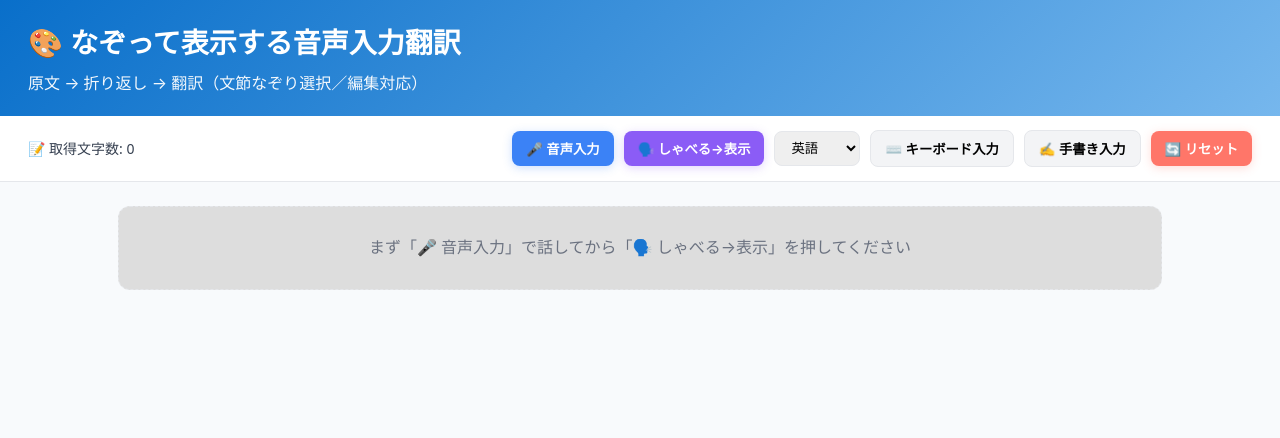
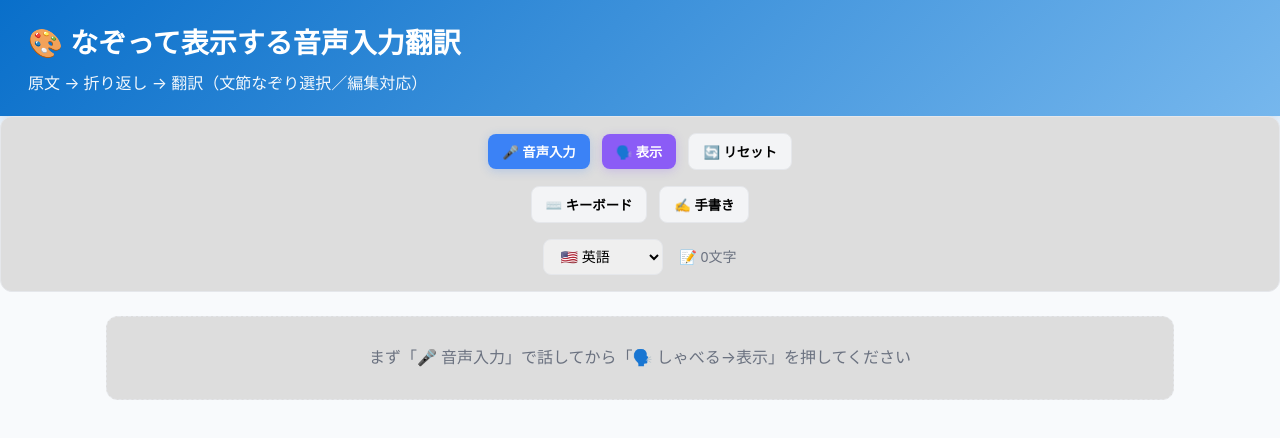
Before and after one commit to rsplndnt/scribble-translator, a React (Vite) app: page / in a window 1280 px wide. Shown: the top 438 px of the page. Built offline with nearby package versions, Linux system fonts and the light colour scheme.

Commit message:
UI最適化とスマホ対応を実装 - ボタン配置の改善、レスポンシブデザイン、タッチフレンドリーな操作

```diff
--- a/src/components/ScribbleTranslator.jsx
+++ b/src/components/ScribbleTranslator.jsx
@@ -828,16 +828,10 @@ const ScribbleTranslator = () => {
       </div>
 
       <div style={styles.toolbar}>
-        <div style={styles.toolbarInfo}>
-          {isListening ? (
-            <span style={{ color: "#ef4444", fontWeight: 600 }}>🎤 音声入力中…</span>
-          ) : (
-            <span>📝 取得文字数: {currentText.length}</span>
-          )}
-        </div>
-        <div style={styles.toolbarButtons}>
+        {/* メイン操作ボタン群 */}
+        <div style={styles.toolbarMain}>
           <button onClick={toggleMic} style={styles.btnBlue}>
-            {isListening ? "⏹ 音声停止" : "🎤 音声入力"}
+            {isListening ? "⏹ 停止" : "🎤 音声入力"}
           </button>
           <button
             onClick={() => {
@@ -847,19 +841,23 @@ const ScribbleTranslator = () => {
             }}
             style={styles.btnPurple}
           >
-            🗣️ しゃべる→表示
+            🗣️ 表示
           </button>
-          <select
-            value={targetLang}
-            onChange={(e) => setTargetLang(e.target.value)}
-            style={styles.select}
-            aria-label="翻訳先言語"
+          <button
+            onClick={() => {
+              setVisibleText("");
+              setSelectedGroups(new Set());
+              setMode("idle");
+            }}
+            style={styles.btnGhost}
           >
-            <option value="en">英語</option>
-            <option value="ko">韓国語</option>
-            <option value="zh">中国語</option>
-          </select>
-            <button
+            🔄 リセット
+          </button>
+        </div>
+
+        {/* 入力方法選択ボタン群 */}
+        <div style={styles.toolbarInput}>
+          <button
             onClick={() => {
               console.log('キーボード入力ボタンがクリックされました');
               setInlineEditMode('keyboard');
@@ -876,8 +874,8 @@ const ScribbleTranslator = () => {
             }}
             style={styles.btnGhost}
           >
-            ⌨️ キーボード入力
-            </button>
+            ⌨️ キーボード
+          </button>
           <button
             onClick={() => {
               console.log('手書き入力ボタンがクリックされました');
@@ -895,20 +893,27 @@ const ScribbleTranslator = () => {
             }}
             style={styles.btnGhost}
           >
-            ✍️ 手書き入力
+            ✍️ 手書き
           </button>
-          <button
-            onClick={() => {
-              setCurrentText("");
-              setVisibleText("");
-              setSelectedGroups(new Set());
-              setTriplet({ src: "", back: "", trans: "" });
-              setMode("idle");
-            }}
-            style={styles.btnDanger}
+        </div>
+
+        {/* 言語選択と情報表示 */}
+        <div style={styles.toolbarInfo}>
+          <select
+            value={targetLang}
+            onChange={(e) => setTargetLang(e.target.value)}
+            style={styles.select}
+            aria-label="翻訳先言語"
           >
-            🔄 リセット
-          </button>
+            <option value="en">🇺🇸 英語</option>
+            <option value="ko">🇰🇷 韓国語</option>
+            <option value="zh">🇨🇳 中国語</option>
+          </select>
+          {isListening ? (
+            <span style={styles.listeningIndicator}>🎤 音声入力中…</span>
+          ) : (
+            <span style={styles.textCount}>📝 {currentText.length}文字</span>
+          )}
         </div>
       </div>
 
@@ -924,7 +929,13 @@ const ScribbleTranslator = () => {
           padding: "16px",
           boxShadow: "0 4px 12px rgba(0,0,0,0.15)",
           zIndex: 1000,
-          minWidth: "450px"
+          minWidth: "450px",
+          "@media (max-width: 768px)": {
+            minWidth: "90vw",
+            left: "5vw",
+            right: "5vw",
+            padding: "12px",
+          },
         }}>
           {inlineEditMode === 'keyboard' ? (
             <div>
@@ -966,7 +977,12 @@ const ScribbleTranslator = () => {
                   fontSize: "16px",
                   lineHeight: "1.5",
                   resize: "both",
-                  fontFamily: "inherit"
+                  fontFamily: "inherit",
+                  "@media (max-width: 768px)": {
+                    width: "100%",
+                    height: "100px",
+                    fontSize: "16px",
+                  },
                 }}
                 placeholder="テキストを入力してください..."
                 autoFocus
@@ -1144,20 +1160,57 @@ const styles = {
     color: "#fff",
     padding: "20px 28px",
     boxShadow: "0 6px 22px rgba(9,111,202,.28)",
+    "@media (max-width: 768px)": {
+      padding: "16px 20px",
+    },
   },
-  title: { margin: 0, fontSize: 28, fontWeight: 800 },
-  subtitle: { margin: "6px 0 0", opacity: 0.95 },
+  title: {
+    margin: 0,
+    fontSize: 28,
+    fontWeight: 800,
+    "@media (max-width: 768px)": {
+      fontSize: 24,
+    },
+  },
+  subtitle: {
+    margin: "6px 0 0",
+    opacity: 0.95,
+    "@media (max-width: 768px)": {
+      fontSize: "14px",
+    },
+  },
   toolbar: {
-    background: "#fff",
+    background: "#DDDDDD",
+    border: "1px solid #e5e7eb",
+    borderRadius: 12,
+    padding: "16px 20px",
+    marginBottom: 24,
     display: "flex",
+    flexDirection: "column",
+    gap: 16,
+  },
+  toolbarMain: {
+    display: "flex",
+    justifyContent: "center",
     alignItems: "center",
-    justifyContent: "space-between",
     gap: 12,
-    padding: "14px 28px",
-    borderBottom: "1px solid #e5e7eb",
+    flexWrap: "wrap",
   },
-  toolbarInfo: { fontSize: 14 },
-  toolbarButtons: { display: "flex", gap: 10, flexWrap: "wrap", alignItems: "center" },
+  toolbarInput: {
+    display: "flex",
+    justifyContent: "center",
+    alignItems: "center",
+    gap: 12,
+    flexWrap: "wrap",
+  },
+  toolbarInfo: {
+    display: "flex",
+    justifyContent: "center",
+    alignItems: "center",
+    gap: 16,
+    flexWrap: "wrap",
+    fontSize: 14,
+  },
   btnBlue: {
     padding: "8px 14px",
     background: "#3b82f6",
@@ -1167,6 +1220,11 @@ const styles = {
     fontWeight: 700,
     boxShadow: "0 2px 10px rgba(59,130,246,.25)",
     cursor: "pointer",
+    "@media (max-width: 768px)": {
+      padding: "10px 16px",
+      fontSize: "14px",
+      minWidth: "80px",
+    },
   },
   btnPurple: {
     padding: "8px 14px",
@@ -1177,6 +1235,11 @@ const styles = {
     fontWeight: 700,
     boxShadow: "0 2px 10px rgba(139,92,246,.25)",
     cursor: "pointer",
+    "@media (max-width: 768px)": {
+      padding: "10px 16px",
+      fontSize: "14px",
+      minWidth: "80px",
+    },
   },
   btnGhost: {
     padding: "8px 14px",
@@ -1185,6 +1248,11 @@ const styles = {
     borderRadius: 8,
     fontWeight: 700,
     cursor: "pointer",
+    "@media (max-width: 768px)": {
+      padding: "10px 16px",
+      fontSize: "14px",
+      minWidth: "80px",
+    },
   },
   btnDanger: {
     padding: "8px 14px",
@@ -1196,14 +1264,41 @@ const styles = {
     cursor: "pointer",
     boxShadow: "0 2px 10px rgba(255,118,105,.25)",
   },
-  select: { padding: "8px 12px", border: "1px solid #e5e7eb", borderRadius: 8 },
-  main: { maxWidth: 1100, margin: "24px auto", padding: "0 28px" },
+  select: {
+    padding: "8px 12px",
+    border: "1px solid #e5e7eb",
+    borderRadius: 8,
+    fontSize: "14px",
+    minWidth: "120px",
+  },
+  listeningIndicator: {
+    color: "#ef4444",
+    fontWeight: 600,
+    fontSize: "14px",
+  },
+  textCount: {
+    color: "#6b7280",
+    fontSize: "14px",
+  },
+  main: {
+    maxWidth: 1100,
+    margin: "24px auto",
+    padding: "0 16px",
+    "@media (max-width: 768px)": {
+      padding: "0 12px",
+      margin: "16px auto",
+    },
+  },
   card: {
     background: "#DDDDDD",
     border: "1px solid #e5e7eb",
     borderRadius: 14,
     boxShadow: "0 10px 26px rgba(0,0,0,.06)",
     padding: 24,
+    "@media (max-width: 768px)": {
+      padding: 16,
+      borderRadius: 12,
+    },
   },
   empty: {
     color: "#6b7280",
```
